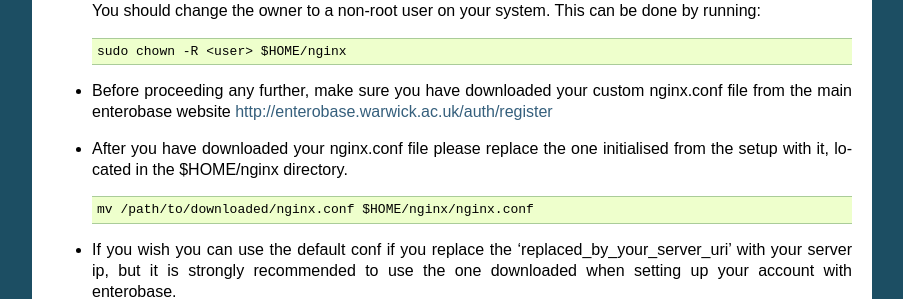
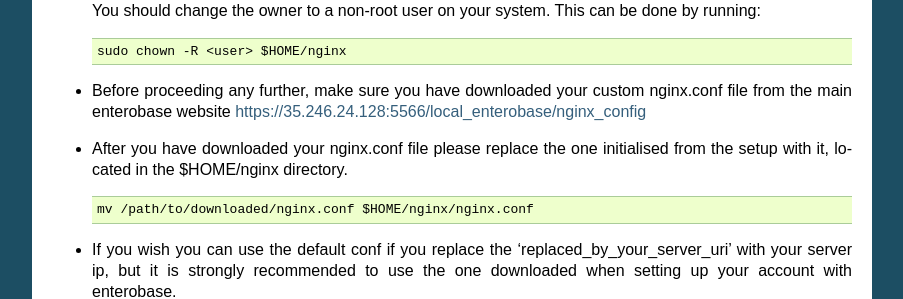
Before and after one commit to khaledk2/leb-beta, a Sphinx documentation site: the page built from docs/installation/nginx.rst, in a window 1280 px wide and 900 px high, scrolled down 921 px. Shown: the part 157-456 px from the top of the window, without its empty margins (198-1101 px from the left). Built offline with Sphinx 7.4.7, drawn with Linux system fonts in a browser that asks for light colours; pages that are not in the unit, such as notebooks, are missing from menus; some of the changed lines change nothing that is shown.

Commit message:
Update nginx.rst

```diff
--- a/docs/installation/nginx.rst
+++ b/docs/installation/nginx.rst
@@ -56,7 +56,7 @@ To run the container, the user first needs to set up the sub-folder in their own
 
     sudo chown -R <user> $HOME/nginx
 
-* Before proceeding any further, make sure you have downloaded your custom nginx.conf file from the main enterobase website http://enterobase.warwick.ac.uk/auth/register
+* Before proceeding any further, make sure you have downloaded your custom nginx.conf file from the main enterobase website `<https://35.246.24.128:5566/local_enterobase/nginx_config>`_
 * After you have downloaded your nginx.conf file please replace the one initialised from the setup with it, located in the $HOME/nginx directory.
   ::
 
```
